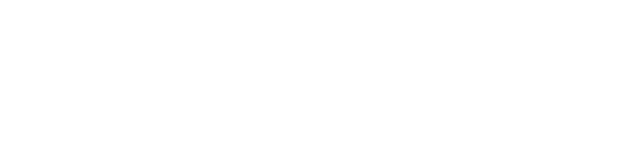
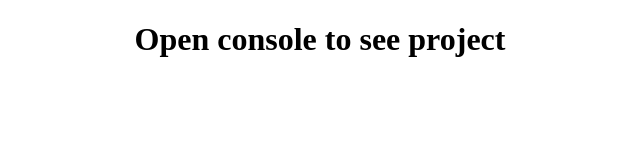
Before and after one commit to mmason33/Verys, a plain HTML site: page index.html in a window 1280 px wide. Shown: the whole page, without its empty margins (320-960 px from the left). Drawn offline with Linux system fonts and the light colour scheme.

Commit message:
added h1 message to index

```diff
--- a/index.html
+++ b/index.html
@@ -4,6 +4,7 @@
 	<title>Very's BlackJack</title>
 </head>
 <body>
+<h1 style="text-align: center;">Open console to see project</h1>
 <script src="script.js"></script>
 </body>
 </html>
```
